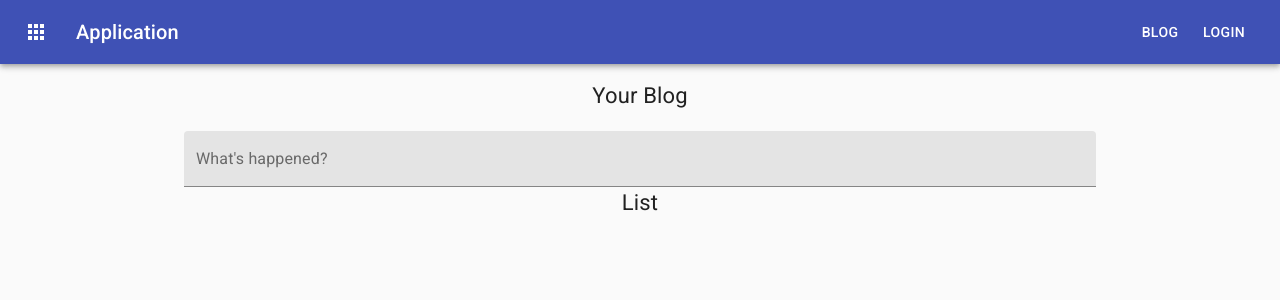
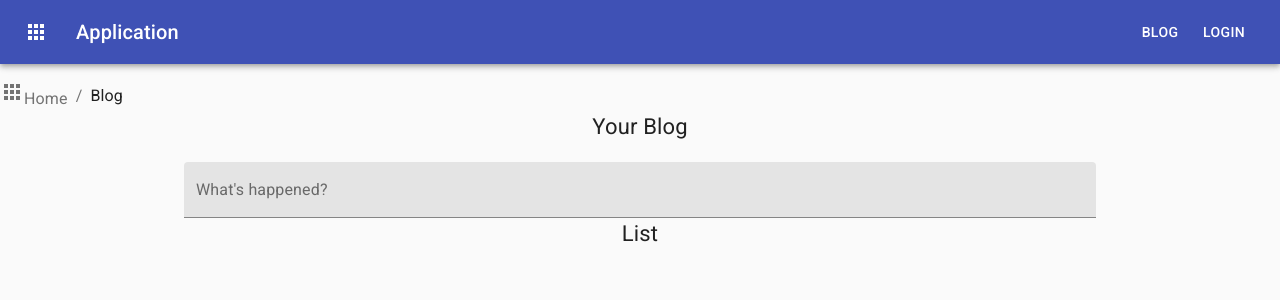
Before and after one commit to LoliE1ON/react-nest-ts, a React (Create React App) app: page /blog in a window 1280 px wide. Shown: the top 300 px of the page. Built offline with nearby package versions, Linux system fonts and the light colour scheme.

Commit message:
login form, add loader, show error...

```diff
--- a/src/App.tsx
+++ b/src/App.tsx
@@ -1,10 +1,11 @@
 import React from 'react';
 import {BrowserRouter as Router, Switch, Route} from "react-router-dom";
+
 import {createStore, applyMiddleware} from 'redux';
 import {Provider} from "react-redux";
-import rootReducer from "./store/rootReducer";
 import thunk from 'redux-thunk';
 import logger from 'redux-logger'
+import rootReducer from "./store/rootReducer";
 
 import './style.css';
 import CssBaseline from "@material-ui/core/CssBaseline";
--- a/src/components/auth/login/LoginForm.tsx
+++ b/src/components/auth/login/LoginForm.tsx
@@ -1,13 +1,21 @@
 import React, {RefObject} from 'react';
-import {Box, TextField, Button, Theme, InputAdornment, createStyles, withStyles} from "@material-ui/core";
+import {
+    Box,
+    TextField,
+    Button,
+    Theme,
+    InputAdornment,
+    createStyles,
+    withStyles,
+    LinearProgress,
+} from "@material-ui/core";
+
 import PersonIcon from '@material-ui/icons/Person';
 import VpnKeyIcon from '@material-ui/icons/VpnKey';
-
 import {ILoginFormProps} from "./interfaces/ILoginFormProps";
-import {ILoginFormState} from "./interfaces/ILoginFormState";
 
 
-class LoginFormComponent extends React.Component<ILoginFormProps, ILoginFormState> {
+class LoginFormComponent extends React.Component<ILoginFormProps, {showError: boolean}> {
 
     private readonly login: RefObject<HTMLInputElement>;
     private readonly password: RefObject<HTMLInputElement>;
@@ -15,20 +23,42 @@ class LoginFormComponent extends React.Component<ILoginFormProps, ILoginFormStat
     constructor(props: ILoginFormProps) {
         super(props);
 
+        this.state = { showError: false };
+
         this.login = React.createRef();
         this.password = React.createRef();
     }
 
     private handleLoginClick = () => {
         if (this.login.current && this.password.current) {
+
+            this.setState({ showError: false });
             this.props.fetchUserAuth(this.login.current.value, this.password.current.value);
+
+            if(!this.props.isLoading && !this.props.isAuth) this.setState({ showError: true });
+
         }
-    }
+    };
 
     render() {
-        const { classes } = this.props;
+        const { isLoading, classes } = this.props;
+
+        const error = () => (
+            <Box className={classes.errorBox} p={3}>
+                Login or password incorrect!
+            </Box>
+        );
+
+        const loading = () => (<LinearProgress variant="query" />);
+
         return (
+            <div>
+
+                {this.state.showError ? error() : null}
+
                 <Box p={3}>
+
+                    {isLoading ? loading() : null}
 
                     <Box fontSize={22} textAlign="center">Login</Box>
 
@@ -59,6 +89,7 @@ class LoginFormComponent extends React.Component<ILoginFormProps, ILoginFormStat
                     </Button>
 
                 </Box>
+            </div>
         )
     }
 }
@@ -69,6 +100,11 @@ const styles = (theme: Theme) => createStyles({
         marginTop: 20,
         boxSizing: 'border-box'
     },
+    errorBox: {
+        background: '#ffefef',
+        borderBottom: '1px solid #f9dfdf',
+        color: '#c01a1a'
+    }
 });
 
 export const LoginForm = withStyles(styles)(LoginFormComponent);
--- a/src/components/auth/login/interfaces/ILoginFormProps.ts
+++ b/src/components/auth/login/interfaces/ILoginFormProps.ts
@@ -1,6 +1,9 @@
 export interface ILoginFormProps {
     classes: {
-        field: string;
+        field: string,
+        errorBox: string,
     };
     fetchUserAuth(login: string, password: string): void;
+    isLoading: boolean,
+    isAuth: boolean,
 }
--- a/src/components/auth/login/interfaces/ILoginFormState.ts
+++ /dev/null
@@ -1,2 +0,0 @@
-export interface ILoginFormState {
-}
--- a/src/views/Blog.tsx
+++ b/src/views/Blog.tsx
@@ -1,6 +1,9 @@
 import React from "react";
 import {BlogForm} from "../components/blog/BlogForm";
-import {Container} from "@material-ui/core";
+
+import {Breadcrumbs, Container, Link, Typography} from "@material-ui/core";
+import AppsIcon from '@material-ui/icons/Apps';
+
 import {connect} from "react-redux";
 import {addNewBlog} from "../store/blog/actions";
 import {IBlogProps} from "./interfaces/BlogProps";
@@ -10,6 +13,17 @@ class BlogContainer extends React.Component<IBlogProps> {
     render() {
         return(
             <div className="pt1">
+
+                <Breadcrumbs aria-label="breadcrumb">
+                    <Link color="inherit" href="/">
+                        <AppsIcon/>
+                        Home
+                    </Link>
+                    <Typography color="textPrimary">
+                        Blog
+                    </Typography>
+                </Breadcrumbs>
+
                 <Container maxWidth="md">
                     <BlogForm addNewBlog={this.props.addNewBlog}/>
                     <BlogList blogs={this.props.blogs}/>
--- a/src/views/Login.tsx
+++ b/src/views/Login.tsx
@@ -9,11 +9,12 @@ import {connect} from "react-redux";
 
 class LoginContainer extends React.Component<ILoginProps> {
     render() {
+        const {isLoading, isAuth, fetchUserAuth} = this.props;
         return (
             <div className="pt1">
                 <Container maxWidth="sm">
                     <Paper elevation={1}>
-                        <LoginForm fetchUserAuth={this.props.fetchUserAuth}/>
+                        <LoginForm isLoading={isLoading} isAuth={isAuth} fetchUserAuth={fetchUserAuth}/>
                     </Paper>
                     <Box textAlign="center" m={2}>
                         <Router>
@@ -28,13 +29,9 @@ class LoginContainer extends React.Component<ILoginProps> {
 
 const mapStateToProps = (state: any) => ({
     user: state.user.currentUser,
-    auth: {
-        isAuth: state.auth.isAuth,
-        isLoading: state.auth.isLoading,
-    }
+    isAuth: state.auth.isAuth,
+    isLoading: state.auth.isLoading,
 })
-
-
 
 const mapDispatchToProps = {
     fetchUserAuth,
--- a/src/views/interfaces/LoginProps.ts
+++ b/src/views/interfaces/LoginProps.ts
@@ -1,3 +1,5 @@
 export interface ILoginProps {
+    isLoading: boolean,
+    isAuth: boolean,
     fetchUserAuth(login: string, password: string): void,
 }
```
Also changed, not shown: src/index.tsx (line endings or trailing spaces). Lines whose indentation alone changed are shown as unchanged.
